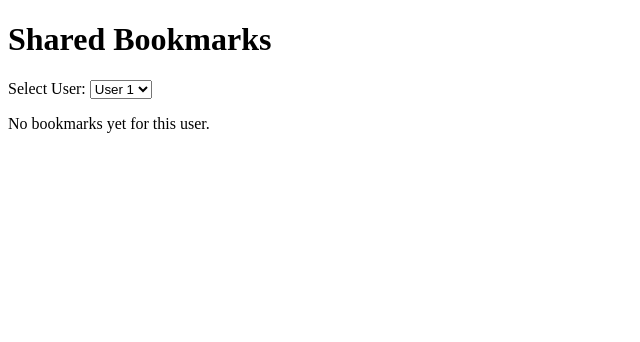
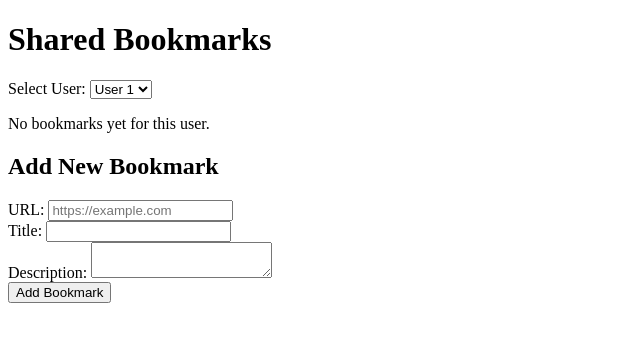
Before and after one commit to MalusiS/Piscine-Sprint-3-Project-Shared-Bookmarks, a website with bundled scripts: page index.html in a window 1280 px wide. Shown: the whole page, without its empty margins (0-640 px from the left). Built offline with nearby package versions, Linux system fonts and the light colour scheme.

Commit message:
feat(ui): add static form to allow users to add new bookmarks

```diff
--- a/index.html
+++ b/index.html
@@ -11,6 +11,7 @@
   <body>
 
     <main id="app">
+
       <h1>Shared Bookmarks</h1>
 
       <section id="user-section">
@@ -21,6 +22,26 @@
       <section id="bookmarks-section">
         <!-- Bookmarks for selected user will appear here -->
       </section>
+
+      <section id="add-bookmark-section">
+        <h2>Add New Bookmark</h2>
+        <form id="bookmark-form">
+          <div>
+            <label for="bookmark-url">URL:</label>
+            <input type="url" id="bookmark-url" name="url" required placeholder="https://example.com" />
+          </div>
+          <div>
+            <label for="bookmark-title">Title:</label>
+            <input type="text" id="bookmark-title" name="title" required />
+          </div>
+          <div>
+            <label for="bookmark-description">Description:</label>
+            <textarea id="bookmark-description" name="description" required></textarea>
+          </div>
+          <button type="submit">Add Bookmark</button>
+        </form>
+      </section>
+
     </main>
 
   </body>
```
